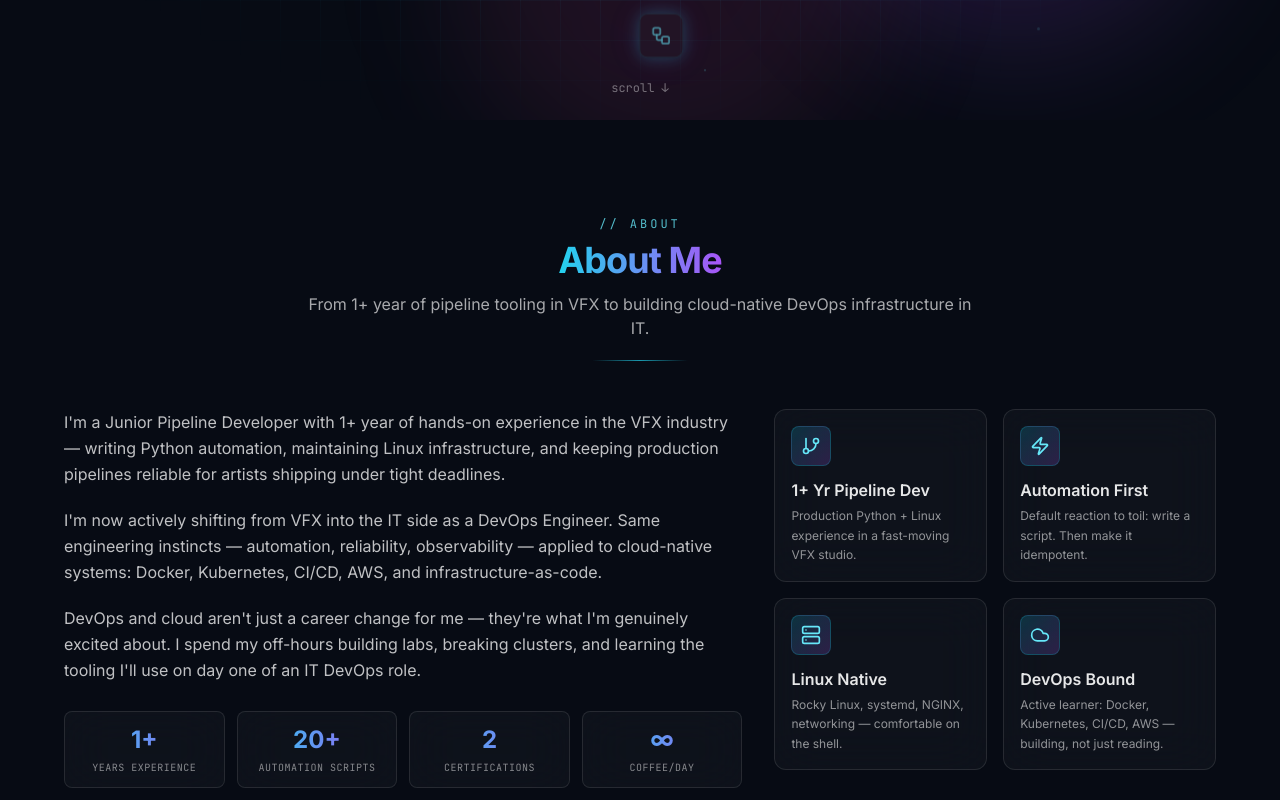
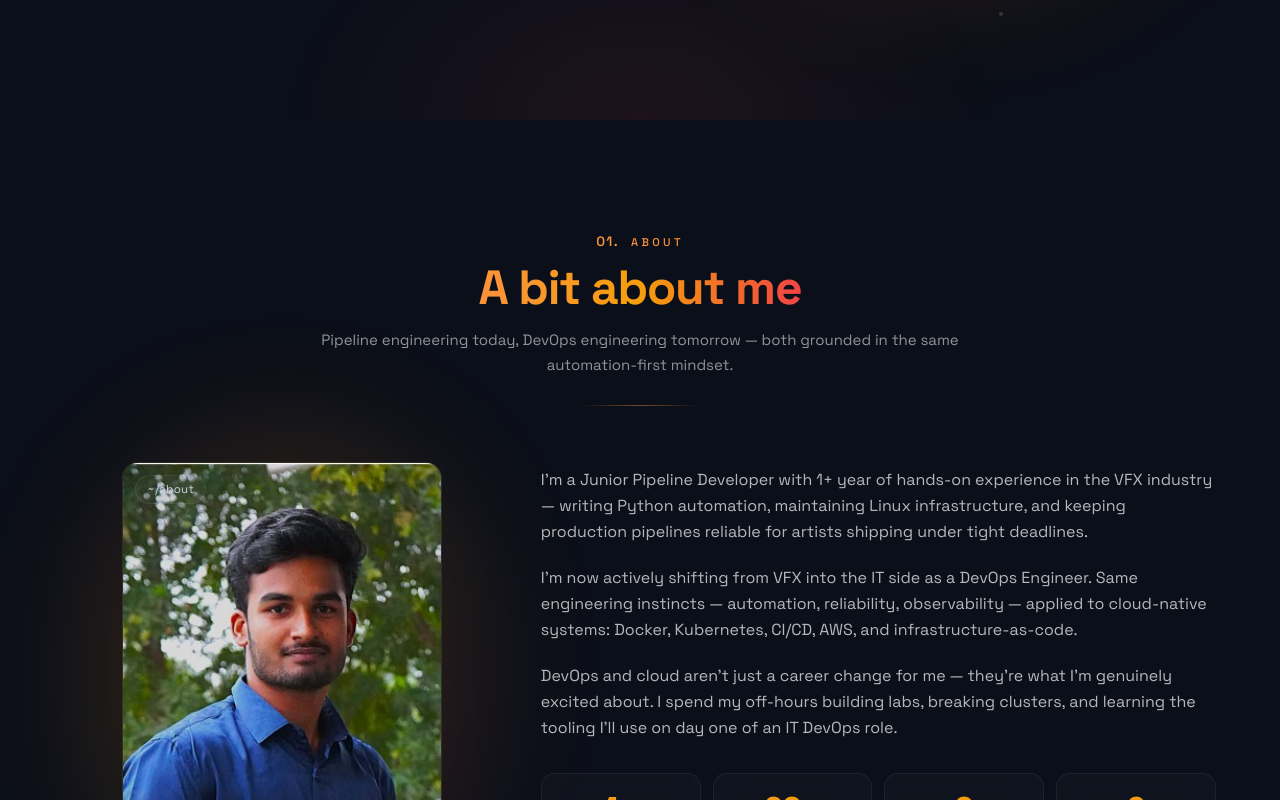
Before and after one commit to BalaMahanth2/Mahanth_Portfolio, a Next.js app: page / in a window 1280 px wide. Shown: the part 680-1480 px from the top of the page. Built offline with nearby package versions, Linux system fonts and the light colour scheme.

Commit message:
third deploy

```diff
--- a/app/layout.jsx
+++ b/app/layout.jsx
@@ -44,18 +44,21 @@ export const viewport = {
 };
 
 // No-FOUC: read saved style before React hydrates and apply data attribute + body class.
+// Classic is the default — anyone who hasn't explicitly chosen 'custom' lands on Classic.
 const styleBootScript = `
 (function() {
   try {
     var s = localStorage.getItem('portfolio-style');
-    if (s === 'classic') {
+    if (s === 'custom') {
+      document.documentElement.setAttribute('data-style', 'custom');
+    } else {
       document.documentElement.setAttribute('data-style', 'classic');
-      document.documentElement.classList.remove('dark');
       document.body && document.body.classList.add('classic-body');
-    } else {
-      document.documentElement.setAttribute('data-style', 'custom');
     }
-  } catch (e) {}
+  } catch (e) {
+    document.documentElement.setAttribute('data-style', 'classic');
+    document.body && document.body.classList.add('classic-body');
+  }
 })();
 `;
 
--- a/components/About.jsx
+++ b/components/About.jsx
@@ -1,32 +1,8 @@
 "use client";
 
 import { motion } from "framer-motion";
-import { Server, Zap, GitBranch, Cloud } from "lucide-react";
 import SectionTitle from "./SectionTitle";
 import { aboutText, profile } from "@/lib/data";
-
-const highlights = [
-  {
-    Icon: GitBranch,
-    title: "1+ Yr Pipeline Dev",
-    desc: "Production Python + Linux experience in a fast-moving VFX studio.",
-  },
-  {
-    Icon: Zap,
-    title: "Automation First",
-    desc: "Default reaction to toil: write a script. Then make it idempotent.",
-  },
-  {
-    Icon: Server,
-    title: "Linux Native",
-    desc: "Rocky Linux, systemd, NGINX, networking — comfortable on the shell.",
-  },
-  {
-    Icon: Cloud,
-    title: "DevOps Bound",
-    desc: "Active learner: Docker, Kubernetes, CI/CD, AWS — building, not just reading.",
-  },
-];
 
 export default function About() {
   return (
@@ -39,11 +15,43 @@ export default function About() {
         />
 
         <div className="grid lg:grid-cols-5 gap-8 items-start">
+          {/* LEFT — photo tile + highlights */}
           <motion.div
             initial={{ opacity: 0, y: 20 }}
             whileInView={{ opacity: 1, y: 0 }}
             viewport={{ once: true, margin: "-80px" }}
             transition={{ duration: 0.6 }}
+            className="lg:col-span-2 space-y-4"
+          >
+            {/* Profile photo tile — Custom aesthetic with neon glow + terminal label */}
+            <div className="relative aspect-square rounded-xl glass glass-hover overflow-hidden group">
+              <div className="absolute inset-0 bg-gradient-to-br from-cyan-500/20 via-purple-500/15 to-pink-500/20" />
+              <div className="absolute inset-0 grid place-items-center pointer-events-none">
+                <div className="text-[8rem] font-bold leading-none neon-text select-none font-mono">
+                  M
+                </div>
+              </div>
+              <div
+                aria-label={profile.name}
+                role="img"
+                className="absolute inset-0 bg-cover bg-center transition-transform duration-500 group-hover:scale-105"
+                style={{ backgroundImage: `url('${profile.image}')` }}
+              />
+              <div className="absolute inset-x-0 bottom-0 h-20 bg-gradient-to-t from-bg/85 to-transparent pointer-events-none" />
+              <div className="absolute top-3 left-3 chip font-mono text-[10px]">
+                <span className="text-emerald-400">$</span>{" "}
+                <span className="text-cyan-300">whoami</span>
+              </div>
+            </div>
+
+          </motion.div>
+
+          {/* RIGHT — content + stats */}
+          <motion.div
+            initial={{ opacity: 0, y: 20 }}
+            whileInView={{ opacity: 1, y: 0 }}
+            viewport={{ once: true, margin: "-80px" }}
+            transition={{ duration: 0.6, delay: 0.1 }}
             className="lg:col-span-3 space-y-5"
           >
             {aboutText.map((p, i) => (
@@ -58,30 +66,6 @@ export default function About() {
               <Stat label="Certifications" value="2" />
               <Stat label="Coffee/day" value="∞" />
             </div>
-          </motion.div>
-
-          <motion.div
-            initial={{ opacity: 0, y: 20 }}
-            whileInView={{ opacity: 1, y: 0 }}
-            viewport={{ once: true, margin: "-80px" }}
-            transition={{ duration: 0.6, delay: 0.1 }}
-            className="lg:col-span-2 grid sm:grid-cols-2 gap-4"
-          >
-            {highlights.map(({ Icon, title, desc }, i) => (
-              <motion.div
-                key={title}
-                whileHover={{ y: -4 }}
-                className="glass glass-hover p-4 rounded-xl group"
-              >
-                <div className="w-10 h-10 rounded-lg grid place-items-center bg-gradient-to-br from-cyan-500/20 to-purple-500/20 border border-cyan-400/20 mb-3 group-hover:shadow-neon transition">
-                  <Icon className="w-5 h-5 text-cyan-300" />
-                </div>
-                <h3 className="font-semibold text-white/90">{title}</h3>
-                <p className="text-xs text-white/55 mt-1 leading-relaxed">
-                  {desc}
-                </p>
-              </motion.div>
-            ))}
           </motion.div>
         </div>
       </div>
--- a/components/StyleProvider.jsx
+++ b/components/StyleProvider.jsx
@@ -3,14 +3,16 @@
 import { createContext, useContext, useEffect, useState } from "react";
 
 const STORAGE_KEY = "portfolio-style";
+const DEFAULT_STYLE = "classic"; // Classic is the default landing experience.
+
 const StyleContext = createContext({
-  style: "custom",
+  style: DEFAULT_STYLE,
   setStyle: () => {},
   mounted: false,
 });
 
 export function StyleProvider({ children }) {
-  const [style, setStyleState] = useState("custom");
+  const [style, setStyleState] = useState(DEFAULT_STYLE);
   const [mounted, setMounted] = useState(false);
 
   useEffect(() => {
@@ -32,7 +34,8 @@ export function StyleProvider({ children }) {
     }
   }, [style, mounted]);
 
-  const setStyle = (next) => setStyleState(next === "classic" ? "classic" : "custom");
+  const setStyle = (next) =>
+    setStyleState(next === "custom" ? "custom" : "classic");
 
   return (
     <StyleContext.Provider value={{ style, setStyle, mounted }}>
--- a/components/classic/ClassicAbout.jsx
+++ b/components/classic/ClassicAbout.jsx
@@ -3,7 +3,7 @@
 import { motion } from "framer-motion";
 import { Terminal, Boxes, Server, Cloud } from "lucide-react";
 import ClassicSectionTitle from "./ClassicSectionTitle";
-import { aboutText } from "@/lib/data";
+import { aboutText, profile } from "@/lib/data";
 
 const stats = [
   { value: "1+", label: "Years Experience" },
@@ -43,8 +43,9 @@ export default function ClassicAbout() {
               {/* glow */}
               <div className="absolute -inset-6 bg-gradient-to-br from-orange-500/15 via-amber-500/15 to-red-500/15 blur-3xl rounded-full" />
 
-              {/* avatar tile */}
+              {/* avatar tile — photo on top of M fallback; photo silently fails if file missing */}
               <div className="relative w-full h-full rounded-2xl classic-card-glow overflow-hidden">
+                {/* gradient backdrop */}
                 <div
                   className="absolute inset-0"
                   style={{
@@ -52,7 +53,8 @@ export default function ClassicAbout() {
                       "linear-gradient(135deg, rgba(251,146,60,0.18), rgba(245,158,11,0.18) 40%, rgba(239,68,68,0.18))",
                   }}
                 />
-                <div className="absolute inset-0 grid place-items-center">
+                {/* Fallback letter (visible if photo file is missing) */}
+                <div className="absolute inset-0 grid place-items-center pointer-events-none">
                   <div
                     className="text-[10rem] font-bold leading-none classic-grad-text select-none"
                     style={{ fontFamily: "'Space Grotesk', sans-serif" }}
@@ -60,6 +62,15 @@ export default function ClassicAbout() {
                     M
                   </div>
                 </div>
+                {/* Photo overlay */}
+                <div
+                  aria-label={profile.name}
+                  role="img"
+                  className="absolute inset-0 bg-cover bg-center"
+                  style={{ backgroundImage: `url('${profile.image}')` }}
+                />
+                {/* Bottom gradient for chip legibility */}
+                <div className="absolute inset-x-0 bottom-0 h-24 bg-gradient-to-t from-black/55 to-transparent pointer-events-none" />
 
                 {/* corner pills */}
                 <div className="absolute top-3 left-3 classic-chip">~/about</div>
--- a/components/classic/ClassicHeroGraphic.jsx
+++ b/components/classic/ClassicHeroGraphic.jsx
@@ -39,7 +39,7 @@ export default function ClassicHeroGraphic() {
       <div className="absolute inset-[26%] rounded-full border border-white/[0.07]" />
       <div className="absolute inset-[40%] rounded-full border border-white/[0.10]" />
 
-      {/* Center orb */}
+      {/* Center orb — gradient ring with "M" monogram */}
       <div className="absolute inset-[40%] grid place-items-center">
         <motion.div
           className="classic-orb relative w-full h-full rounded-full bg-gradient-to-br from-orange-400 via-orange-500 to-red-600 grid place-items-center"
```
Also changed, not shown: lib/data.js, public/profile.jpeg (added).
